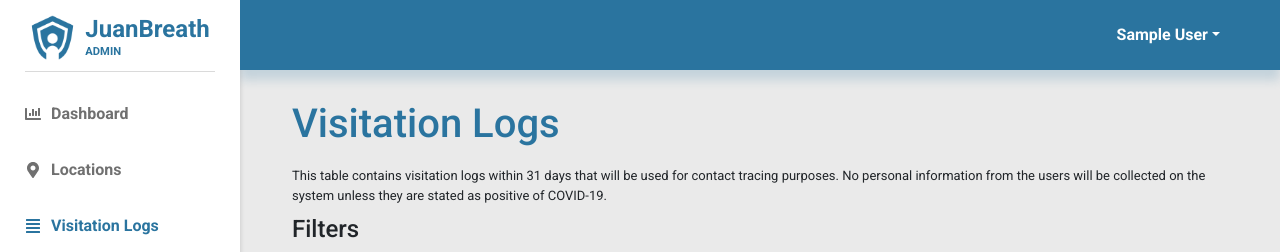
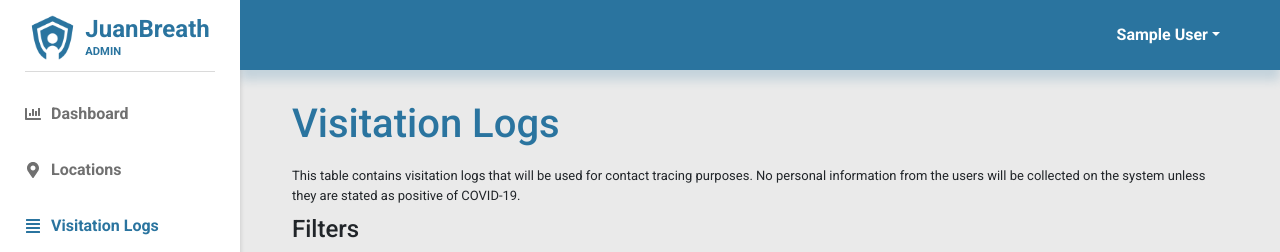
Before and after one commit to MrZeal025/thesis_client, a React (Create React App) app: page /visitation-logs in a window 1280 px wide. Shown: the top 252 px of the page. Built offline with nearby package versions, Linux system fonts and the light colour scheme; no server answers; sample sign-in values are in the browser's storage.

Commit message:
added filtering process of data

```diff
--- a/src/pages/ContactTracingLogs/index.js
+++ b/src/pages/ContactTracingLogs/index.js
@@ -50,7 +50,7 @@ const ContactTracingLogs = () => {
 
             <h1 className='contentTitle pb-10'>Visitation Logs</h1>
             <div className='contentDiv'>
-                <p className='tableCaption'>This table contains visitation logs within 31 days that will be used for contact tracing purposes. No personal information from the users will be collected on the system unless they are stated as positive of COVID-19.</p>
+                <p className='tableCaption'>This table contains visitation logs that will be used for contact tracing purposes. No personal information from the users will be collected on the system unless they are stated as positive of COVID-19.</p>
                 <h4>Filters</h4>
                 <div className='filterandReportGrp'>
                     <div className='filterInputWrapper mb-10'>
```
